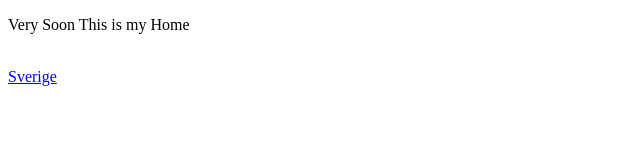
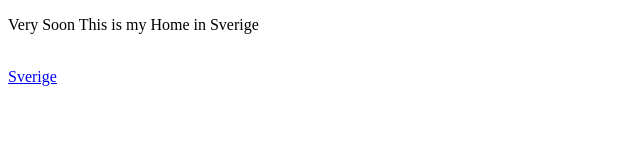
Before and after one commit to Vahech/jenkinsgit, a plain HTML site: page index.html in a window 1280 px wide. Shown: the full height of the page, 0-640 px from the left. Drawn offline with Linux system fonts and the light colour scheme.

Commit message:
Update index.html

```diff
--- a/index.html
+++ b/index.html
@@ -5,7 +5,7 @@
 </head>
 
 <body>
-	<p> Very Soon This is my Home</p><br>
+	<p> Very Soon This is my Home in Sverige</p><br>
 	<a href=SverigeHome.jpg>Sverige</a>
 </body>
 </html>
```
